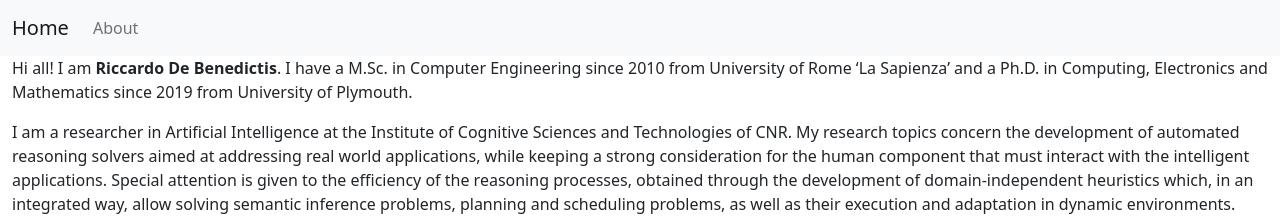
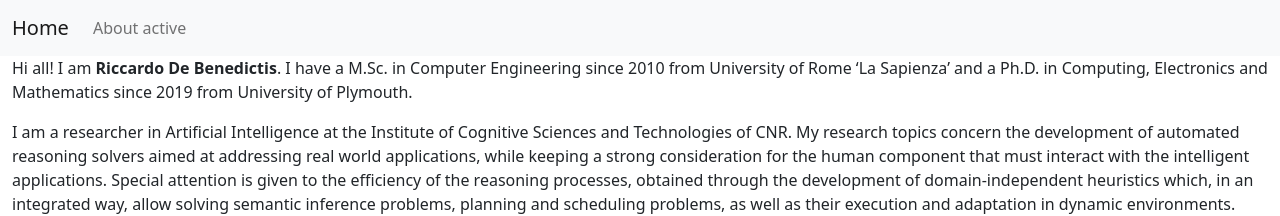
Before and after one commit to riccardodebenedictis/riccardodebenedictis.github.io, a Jekyll site: the page built from about.md, in a window 1280 px wide. Shown: the top 216 px of the page. Built offline with Jekyll 4.4.1, drawn with Linux system fonts in a browser that asks for light colours.

Commit message:
solved minor issue..

```diff
--- a/_includes/navigation.html
+++ b/_includes/navigation.html
@@ -4,7 +4,7 @@
         <div class="collapse navbar-collapse" id="navbarNav">
             <ul class="navbar-nav">
                 <li class="nav-item">
-                    <a class="nav-link {% if page.url=="/about" %}active{% endif %}" href="/about">About {% if page.url=="/about" %}active{% endif %}</a>
+                    <a class="nav-link {% if page.url=="/about" %}active{% endif %}" href="/about">About {% if page.url=="/about/" %}active{% endif %}</a>
                 </li>
             </ul>
         </div>
```
